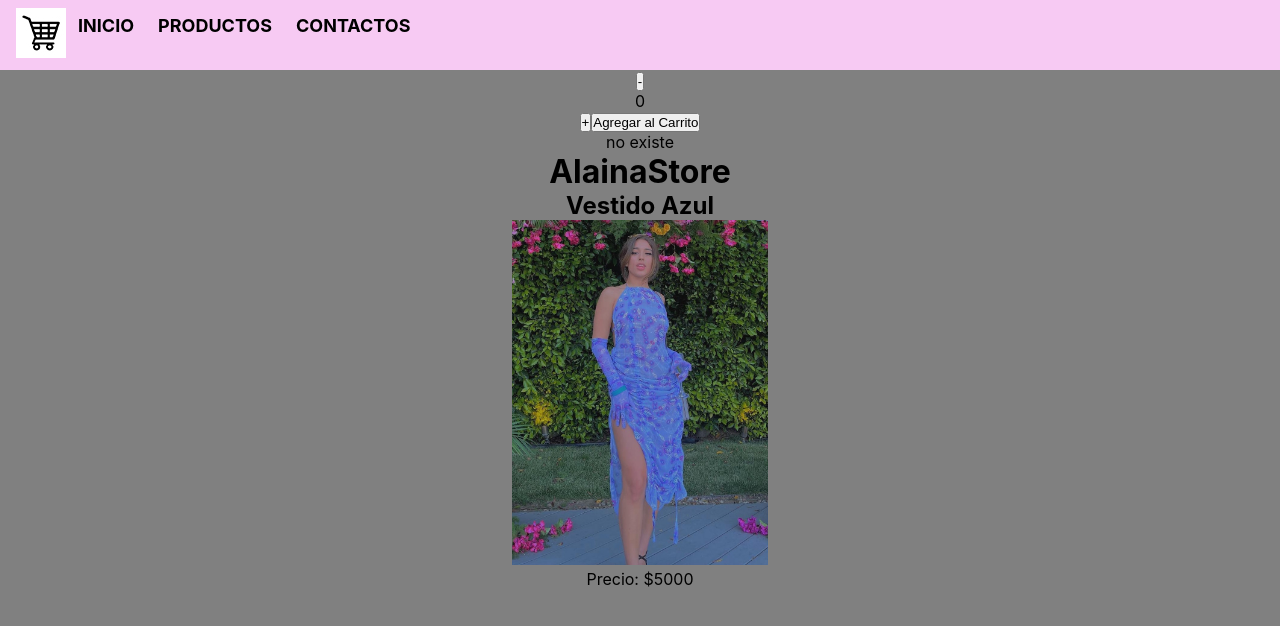
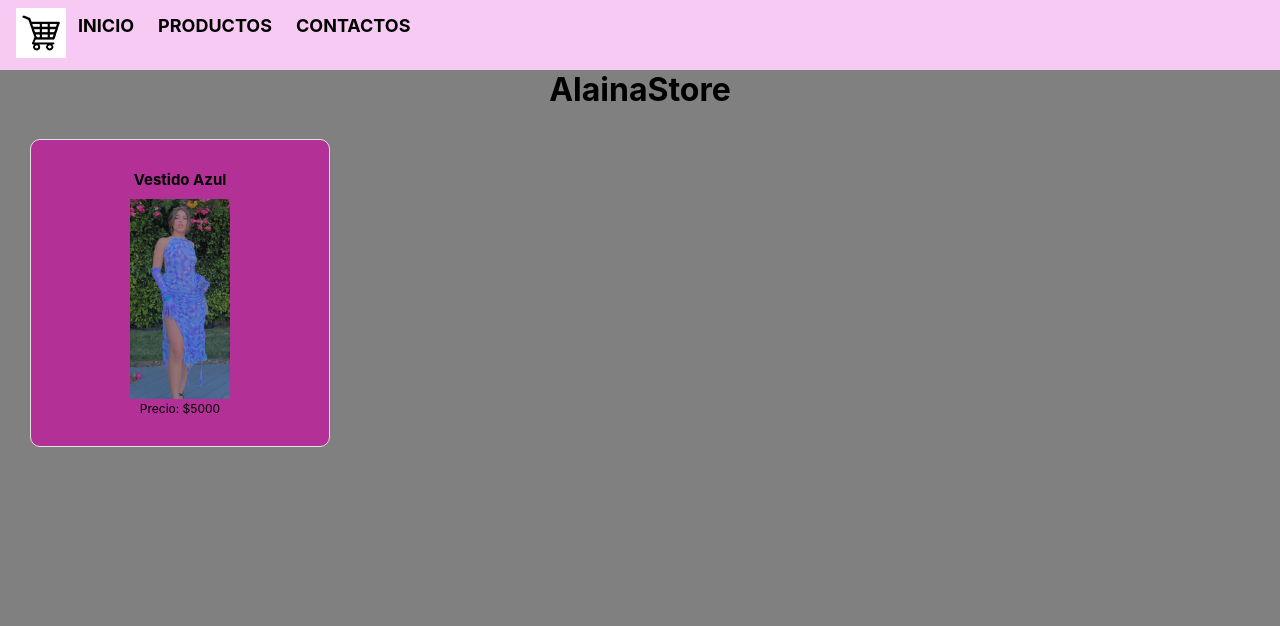
Before and after one commit to IsmaelOviedo/Ismael-Oviedo-React, a React (Create React App) app in the folder mi-app/: page / in a window 1280 px wide. Shown: the top 626 px of the page. Built offline with nearby package versions, Linux system fonts and the light colour scheme.

Commit message:
modificando app

```diff
--- a/mi-app/src/App.js
+++ b/mi-app/src/App.js
@@ -2,7 +2,6 @@
 import './App.css';
 import Navbar from './components/Navbar/Navbar';
 import ItemListContainer from './components/ItemListContainer/ItemListContainer';
-import Counter from './components/Counter/Counter';
 import { useState } from 'react';
 
 
@@ -14,7 +13,6 @@ function App() {
       <header className="App-header">
 
         <Navbar />
-        <Counter show={show} stock={5} initial={1}/>no existe
         <ItemListContainer show={show} setShow={setShow} greeting="AlainaStore"/>
 
       </header>
--- a/mi-app/src/components/Button/Button.js
+++ b/mi-app/src/components/Button/Button.js
@@ -0,0 +1,5 @@
+const Button = (props) => {
+    return <button onClick={props.handleClick} style={props.style}>{props.children}</button>
+}
+
+export default Button
--- a/mi-app/src/components/Counter/Counter.js
+++ /dev/null
@@ -1,35 +0,0 @@
-import {useState, useEffect} from 'react'
-
-const Counter = ({ show, stock, initial }) => {
-    const [count, setCount] = useState (0)
-
-    useEffect(() => {
-        console.log('function callback useEffect')
-
-        return () => console.log('desmontarse')
-    }, [show])
-
-    const decrement = () => {
-        if(count > initial) {
-            setCount (prev => prev - 1)
-        }
-    }
-
-    const increment = () => {
-        if(count < stock) {
-            setCount (prev => prev + 1)
-        }
-    }
-    console.log('renderiza')
-
-    return(
-        <div>
-            <button onClick={decrement}>-</button>
-            <p>{count}</p>
-            <button onClick={increment}>+</button>
-            <button>Agregar al Carrito</button>
-        </div>
-    )
-}
-
-export default Counter
--- a/mi-app/src/components/Item/Item.css
+++ b/mi-app/src/components/Item/Item.css
@@ -0,0 +1,60 @@
+.CardItem {
+    width: 300px;
+    padding: 30px;
+    margin: 30px;
+    font-size: 10px;
+    background-color: rgb(179, 49, 151);
+    border: 1px solid #e1e1e1;
+    border-radius: 10px;
+}
+
+.Header {
+    display: flex;
+    flex-direction: column;
+    margin-bottom: 10px;
+    border-radius: 25px;
+}
+
+.ItemHeader {
+    display: flex;
+    justify-content: center;
+}
+
+.Info {
+    font-size: 12px;
+    display: flex;
+    justify-content: space-around;
+}
+
+.ButtonDetail {
+    width: auto;
+    padding: 12px;
+    font-size: 8px;
+    background: #8C30F5;
+    border-radius: 8px;
+    flex: none;
+    display: flex;
+    order: 1;
+    align-self: center;
+    flex-grow: 0;
+    justify-content: center;
+    align-items: center;
+    text-decoration: none;
+    color: #FFFFFF;
+    border: none;
+    border-style: none;
+    cursor: pointer;
+    outline: inherit;
+}
+
+.ItemImg {
+    width: 100px;
+    height: 200px;
+    object-fit: cover;
+    object-position: center;
+}
+
+.ItemFooter {
+    display: flex;
+    justify-content: center;
+}
--- a/mi-app/src/components/Item/Item.js
+++ b/mi-app/src/components/Item/Item.js
@@ -1,3 +1,4 @@
+import './Item.css'
 
 
 const Item = ({id, name, img, price}) => {
@@ -17,6 +18,9 @@ const Item = ({id, name, img, price}) => {
                     Precio: ${price}
                 </p>
             </section>
+            <footer className='ItemFooter'>
+
+            </footer>
         </article>
     )
 }
--- a/mi-app/src/components/ItemDetail/ItemDetail.css
+++ b/mi-app/src/components/ItemDetail/ItemDetail.css
@@ -0,0 +1,55 @@
+.CardItem {
+    width: 500px;
+    padding: 30px;
+    margin: 30px;
+    font-size: 10px;
+    background-color: papayawhip;
+    border: 1px solid #e1e1e1;
+    border-radius: 10px;
+}
+
+.ContainerItem {
+    display: flex;
+    flex-direction: column;
+    margin-bottom: 10px;
+    border-radius: 25px;
+}
+
+.ItemHeader {
+    display: flex;
+    justify-content: center;
+}
+
+.Info {
+    font-size: 12px;
+    display: flex;
+    justify-content: space-around;
+}
+
+.Button {
+    width: auto;
+    padding: 12px;
+    font-size: 8px;
+    background: #8C30F5;
+    border-radius: 8px;
+    flex: none;
+    display: flex;
+    order: 1;
+    align-self: center;
+    flex-grow: 0;
+    justify-content: center;
+    align-items: center;
+    text-decoration: none;
+    color: #FFFFFF;
+    border: none;
+    border-style: none;
+    cursor: pointer;
+    outline: inherit;
+}
+
+.ItemImg {
+    width: 100px;
+    height: 100px;
+    object-fit: cover;
+    object-position: center;
+}
--- a/mi-app/src/components/ItemList/ItemList.css
+++ b/mi-app/src/components/ItemList/ItemList.css
@@ -2,6 +2,6 @@ body {
     background-color: gray
 }
 
-.ItemImg {
-    width: 20%;
+.ListGroup {
+    display: flex;
 }
```
Also changed, not shown: mi-app/src/components/ItemCount/ItemCount.js (added, +33 -0 lines), mi-app/src/components/ItemDetail/ItemDetail.js (+38 -0 lines), mi-app/src/components/ItemDetailContainer/ItemDetailContainer.css (+7 -0 lines), mi-app/src/components/ItemDetailContainer/ItemDetailContainer.js (+26 -0 lines), mi-app/src/components/ItemCount/ItemCount.css (added).
